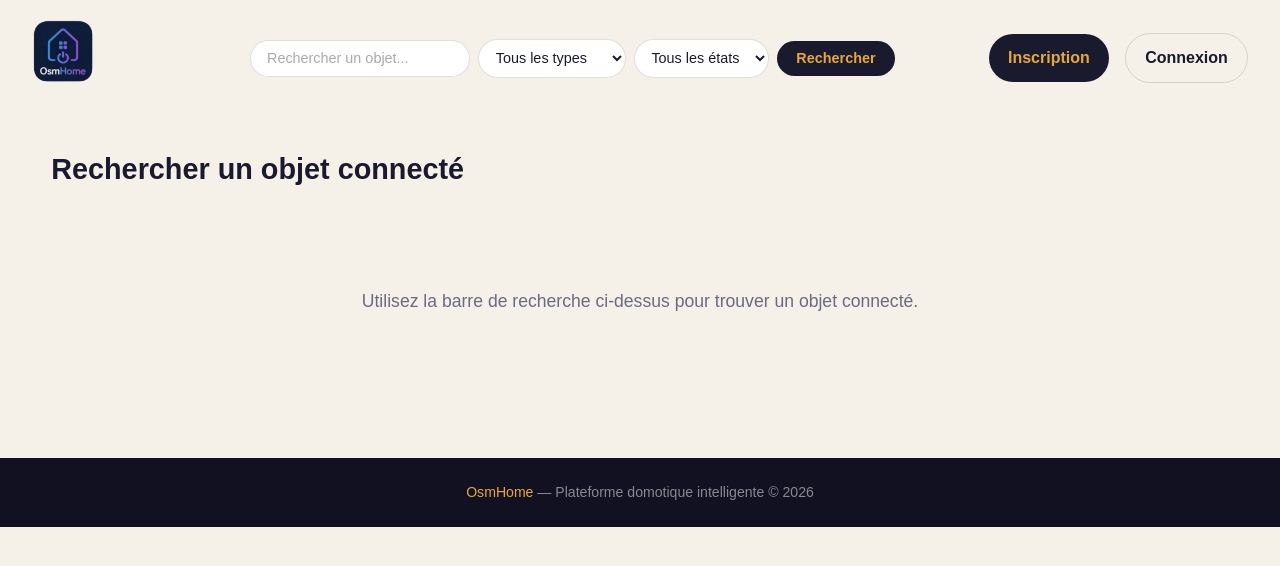
After one commit to kentarolrt/DevWebGI4, a Flask app: page /search in a window 1280 px wide. The commit adds this page. Shown: the top 566 px of the page. Run offline with Flask 3, Linux system fonts and the light colour scheme; data comes from the database, SQL or seed files in the repository; both versions use the stored data as it was after the commit.

Commit message:
fix search

```diff
--- a/main.py
+++ b/main.py
@@ -94,7 +94,8 @@ def search():
     filtre_type = flask.request.args.get('type', '').strip()
     filtre_etat = flask.request.args.get('etat', '').strip()
 
-    resultats = utils.searchObjets(query, filtre_type, filtre_etat)
+    searched  = bool(query or filtre_type or filtre_etat)
+    resultats = utils.searchObjets(query, filtre_type, filtre_etat) if searched else None
     types     = utils.getTypes()
 
     return flask.render_template(
@@ -104,7 +105,8 @@ def search():
         types=types,
         query=query,
         filtre_type=filtre_type,
-        filtre_etat=filtre_etat
+        filtre_etat=filtre_etat,
+        searched=searched
     )
 
 
--- a/static/css/style.css
+++ b/static/css/style.css
@@ -1628,14 +1628,44 @@ header nav {
     margin: 0 2rem 0 3rem;
 }
 
-.search-bar input {
+.search-input-wrap {
+    position: relative;
+    display: flex;
+    align-items: center;
+}
+
+.search-input-wrap input {
     width: 220px;
-    padding: 0.6rem 1rem;
+    padding: 0.6rem 2.2rem 0.6rem 1rem;
     border-radius: 999px;
     border: 1px solid rgba(0, 0, 0, 0.12);
     background: var(--white);
     font-size: 0.9rem;
     color: var(--dark);
+}
+
+.search-clear {
+    position: absolute;
+    right: 0.6rem;
+    display: none;
+    align-items: center;
+    justify-content: center;
+    width: 18px;
+    height: 18px;
+    border-radius: 50%;
+    background: rgba(0, 0, 0, 0.15);
+    color: var(--dark);
+    font-size: 0.75rem;
+    line-height: 1;
+    padding: 0;
+    border: none;
+    cursor: pointer;
+    transition: background 0.15s;
+}
+
+.search-clear:hover {
+    background: rgba(0, 0, 0, 0.28);
+    transform: none;
 }
 
 .search-bar select {
@@ -1687,6 +1717,149 @@ header nav {
     }
 }
 
+.search-page {
+    width: min(1200px, 92%);
+    margin: 2rem auto 4rem auto;
+}
+
+.search-header {
+    margin-bottom: 2rem;
+}
+
+.search-header h2 {
+    font-size: 1.8rem;
+    color: var(--dark);
+}
+
+.result-count {
+    color: var(--accent);
+}
+
+.search-summary {
+    color: var(--muted);
+    font-size: 0.95rem;
+    margin-top: 0.3rem;
+}
+
+.objets-grid {
+    display: grid;
+    grid-template-columns: repeat(3, 1fr);
+    gap: 1.4rem;
+}
+
+.objet-card {
+    background: var(--white);
+    border: 1px solid var(--border);
+    border-radius: 20px;
+    box-shadow: var(--shadow);
+    padding: 1.4rem;
+    transition: 0.2s;
+}
+
+.objet-card:hover {
+    transform: translateY(-4px);
+}
+
+.objet-top {
+    display: flex;
+    justify-content: space-between;
+    align-items: center;
+    margin-bottom: 1rem;
+}
+
+.objet-icon {
+    width: 52px;
+    height: 52px;
+    border-radius: 14px;
+    background: rgba(232, 168, 56, 0.10);
+    display: flex;
+    align-items: center;
+    justify-content: center;
+    font-size: 1.5rem;
+}
+
+.objet-etat {
+    padding: 0.3rem 0.8rem;
+    border-radius: 999px;
+    font-size: 0.78rem;
+    font-weight: 700;
+}
+
+.etat-actif {
+    background: rgba(46, 204, 138, 0.12);
+    color: var(--accent-2);
+}
+
+.etat-inactif {
+    background: rgba(0, 0, 0, 0.06);
+    color: var(--muted);
+}
+
+.objet-nom {
+    font-size: 1.1rem;
+    font-weight: 700;
+    color: var(--dark);
+    margin-bottom: 0.4rem;
+}
+
+.objet-description {
+    font-size: 0.9rem;
+    color: var(--muted);
+    margin-bottom: 1rem;
+    line-height: 1.5;
+}
+
+.objet-infos {
+    list-style: none;
+    padding: 0;
+    margin: 0;
+}
+
+.objet-infos li {
+    display: flex;
+    justify-content: space-between;
+    padding: 0.35rem 0;
+    font-size: 0.88rem;
+    color: var(--muted);
+    border-bottom: 1px solid rgba(0, 0, 0, 0.05);
+}
+
+.objet-infos li:last-child {
+    border-bottom: none;
+}
+
+.objet-infos strong {
+    color: var(--dark);
+    font-weight: 600;
+}
+
+.no-results {
+    text-align: center;
+    padding: 4rem 2rem;
+    color: var(--muted);
+    font-size: 1.1rem;
+}
+
+.no-results .btn-accent {
+    display: inline-block;
+    padding: 0.7rem 1.4rem;
+    border-radius: 999px;
+    font-weight: 700;
+    margin-top: 0.5rem;
+}
+
+@media (max-width: 992px) {
+    .objets-grid {
+        grid-template-columns: repeat(2, 1fr);
+    }
+}
+
+@media (max-width: 600px) {
+    .objets-grid {
+        grid-template-columns: 1fr;
+    }
+}
+
 footer {
     margin-top: 2rem;
     background: #111122;
--- /dev/null
+++ b/static/js/search.js
@@ -0,0 +1,15 @@
+const input = document.getElementById('search-input');
+const clearBtn = document.getElementById('search-clear');
+const form = document.getElementById('search-form');
+
+function updateClear() {
+    clearBtn.style.display = input.value ? 'flex' : 'none';
+}
+
+clearBtn.addEventListener('click', () => {
+    input.value = '';
+    form.submit();
+});
+
+input.addEventListener('input', updateClear);
+updateClear();
--- a/templates/base.html
+++ b/templates/base.html
@@ -12,13 +12,17 @@
             <img src="{{ url_for('static', filename='images/logo.png') }}" alt="OsmHome" class="logo-img">
         </a>
 
-        <form action="/search" method="get" class="search-bar">
+        <form action="/search" method="get" class="search-bar" id="search-form">
+            <div class="search-input-wrap">
                 <input
                     type="text"
                     name="q"
+                    id="search-input"
                     placeholder="Rechercher un objet..."
                     value="{{ request.args.get('q', '') }}"
                 />
+                <button type="button" class="search-clear" id="search-clear" aria-label="Effacer la recherche">×</button>
+            </div>
             <select name="type">
                 <option value="">Tous les types</option>
                 {% for t in types %}
@@ -48,6 +52,8 @@
 
     {% block content %}{% endblock %}
 
+    <script src="{{ url_for('static', filename='js/search.js') }}"></script>
+
     <footer>
         <span>OsmHome</span> — Plateforme domotique intelligente &copy; 2026
     </footer>
--- /dev/null
+++ b/templates/search.html
@@ -0,0 +1,74 @@
+{% extends 'base.html' %}
+
+{% block title %}Recherche - OsmHome{% endblock %}
+
+{% block content %}
+<div class="search-page">
+    <div class="search-header">
+        {% if searched %}
+        <h2>
+            <span class="result-count">{{ resultats|length }}</span> résultat{{ 's' if resultats|length > 1 }} trouvé{{ 's' if resultats|length > 1 }}
+        </h2>
+        <p class="search-summary">
+            {% if query %}mot-clé : <strong>{{ query }}</strong>{% endif %}
+            {% if filtre_type %} · type : <strong>{{ filtre_type }}</strong>{% endif %}
+            {% if filtre_etat %} · état : <strong>{{ filtre_etat }}</strong>{% endif %}
+        </p>
+        {% else %}
+        <h2>Rechercher un objet connecté</h2>
+        {% endif %}
+    </div>
+
+    {% if not searched %}
+    <div class="no-results">
+        <p>Utilisez la barre de recherche ci-dessus pour trouver un objet connecté.</p>
+    </div>
+
+    {% elif resultats %}
+    <div class="objets-grid">
+        {% for objet in resultats %}
+        <div class="objet-card">
+            <div class="objet-top">
+                <div class="objet-icon" aria-label="{{ objet['type'] }}">
+                    {% if objet['type'] == 'thermostat' %}🌡️
+                    {% elif objet['type'] == 'caméra' %}📷
+                    {% elif objet['type'] == 'éclairage' %}💡
+                    {% elif objet['type'] == 'serrure' %}🔒
+                    {% elif objet['type'] == 'capteur' %}📡
+                    {% elif objet['type'] == 'aspirateur' %}🤖
+                    {% elif objet['type'] == 'électroménager' %}🏠
+                    {% elif objet['type'] == 'volet' %}🪟
+                    {% elif objet['type'] == 'montre' %}⌚
+                    {% elif objet['type'] == 'énergie' %}⚡
+                    {% else %}📦{% endif %}
+                </div>
+                <span class="objet-etat {{ 'etat-actif' if objet['etat'] == 'actif' else 'etat-inactif' }}">
+                    {{ objet['etat'] }}
+                </span>
+            </div>
+
+            <h3 class="objet-nom">{{ objet['nom'] }}</h3>
+            <p class="objet-description">{{ objet['description'] }}</p>
+
+            <ul class="objet-infos">
+                <li><strong>Type</strong> {{ objet['type'] }}</li>
+                <li><strong>Marque</strong> {{ objet['marque'] }}</li>
+                {% if objet['piece'] %}
+                <li><strong>Pièce</strong> {{ objet['piece'] }}</li>
+                {% endif %}
+                <li><strong>Connectivité</strong> {{ objet['connectivite'] }}</li>
+                {% if objet['batterie'] %}
+                <li><strong>Batterie</strong> {{ objet['batterie'] }}%</li>
+                {% endif %}
+            </ul>
+        </div>
+        {% endfor %}
+    </div>
+
+    {% else %}
+    <div class="no-results">
+        <p>Aucun objet trouvé pour cette recherche.</p>
+    </div>
+    {% endif %}
+</div>
+{% endblock %}
```
Also changed, not shown: base.db. Lines whose indentation alone changed are shown as unchanged.
